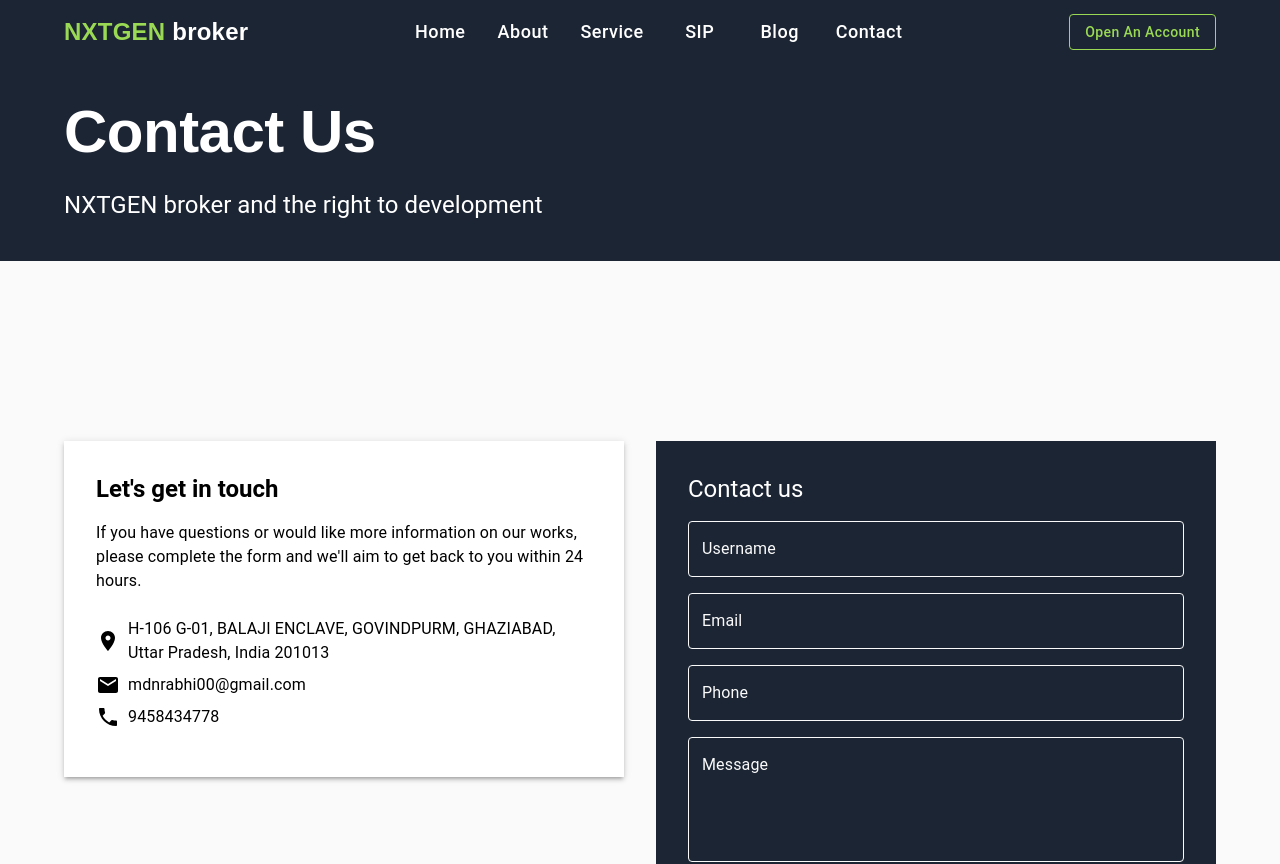
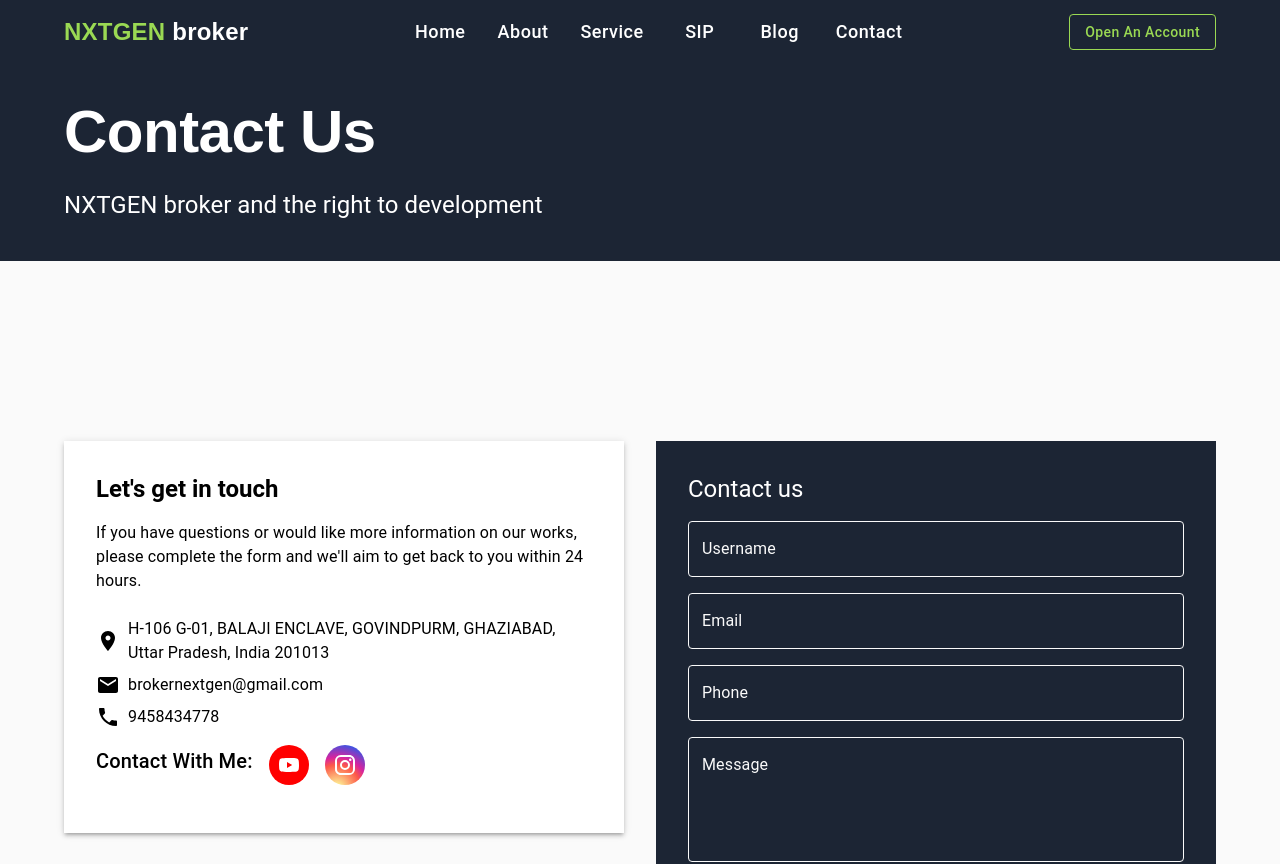
Before and after one commit to GOURAVPANCHAL/stock-broker-Next.js, a Next.js app: page /contact in a window 1280 px wide. Shown: the top 864 px of the page. Built offline with nearby package versions, Linux system fonts and the light colour scheme.

Commit message:
add social-media icons

```diff
--- a/src/app/contact/page.js
+++ b/src/app/contact/page.js
@@ -117,10 +117,10 @@ const Contact = () => {
                     <Email sx={{ marginRight: 1 }} />
                     <Typography variant="body1">
                       <Link
-                        href="mailto:mdnrabhi00@gmail.com"
+                        href="mailto:brokernextgen@gmail.com"
                         sx={{ color: "black", textDecoration: "none" }}
                       >
-                        mdnrabhi00@gmail.com
+                        brokernextgen@gmail.com
                       </Link>
                     </Typography>
                   </Box>
@@ -134,6 +134,47 @@ const Contact = () => {
                     <Phone sx={{ marginRight: 1 }} />
                     <Typography variant="body1">9458434778</Typography>
                   </Box>
+                  <Box className="social_icon_main">
+                    <Typography
+                      variant="h6"
+                      sx={{ color: "#000", marginBottom: 1 }}
+                    >
+                      Contact With Me:
+                    </Typography>
+                    <Box
+                      className="social_icons"
+                      style={{ background: "red", color: "white" }}
+                    >
+                      <Link
+                        href="https://www.youtube.com/@NEXTGENBroker"
+                        target="_blank"
+                        sx={{
+                          color: "inherit",
+                          display: "flex",
+                          alignItems: "center",
+                          justifyContent: "center",
+                          height: "100%",
+                        }}
+                      >
+                        <YouTube />
+                      </Link>
+                    </Box>
+                    <Box className="social_icons insta">
+                      <Link
+                        href="https://www.instagram.com/nxtgen_broker/"
+                        target="_blank"
+                        sx={{
+                          color: "inherit",
+                          display: "flex",
+                          alignItems: "center",
+                          justifyContent: "center",
+                          height: "100%",
+                        }}
+                      >
+                        <Instagram />
+                      </Link>
+                    </Box>
+                  </Box>
                 </Box>
               </Box>
             </Grid>
@@ -146,10 +187,7 @@ const Contact = () => {
                 >
                   Contact us
                 </Typography>
-                <form
-                  action="https://api.web3forms.com/submit"
-                  method="POST"
-                >
+                <form action="https://api.web3forms.com/submit" method="POST">
                   <input
                     type="hidden"
                     name="access_key"
--- a/src/app/globals.css
+++ b/src/app/globals.css
@@ -1,5 +1,5 @@
 * {
-  font-family: 'Poppins', sans-serif;
+  font-family: "Poppins", sans-serif;
 }
 
 :root {
@@ -72,11 +72,33 @@
   width: 20px;
 }
 
-.tradingview-widget-container{
+.tradingview-widget-container {
   height: 60vh !important;
   width: 100%;
   margin-top: 2rem;
   margin-bottom: 2rem;
+}
+
+.insta{
+  color: white;
+  background: radial-gradient(circle at 30% 107%, #fdf497 0%, #fdf497 5%, #fd5949 45%, #d6249f 60%, #285AEB 90%); ;
+}
+
+.social_icons {
+  height: 40px;
+  width: 40px;
+  display: flex;
+  justify-content: center;
+  align-items: center;
+  border-radius: 50%;
+  transition: background-color 0.3s ease;
+  cursor: pointer;
+}
+
+.social_icon_main {
+  display: flex;
+  gap: 1rem;
+  margin-top: 1rem;
 }
 
 @media only screen and (min-width: 992px) {
```
